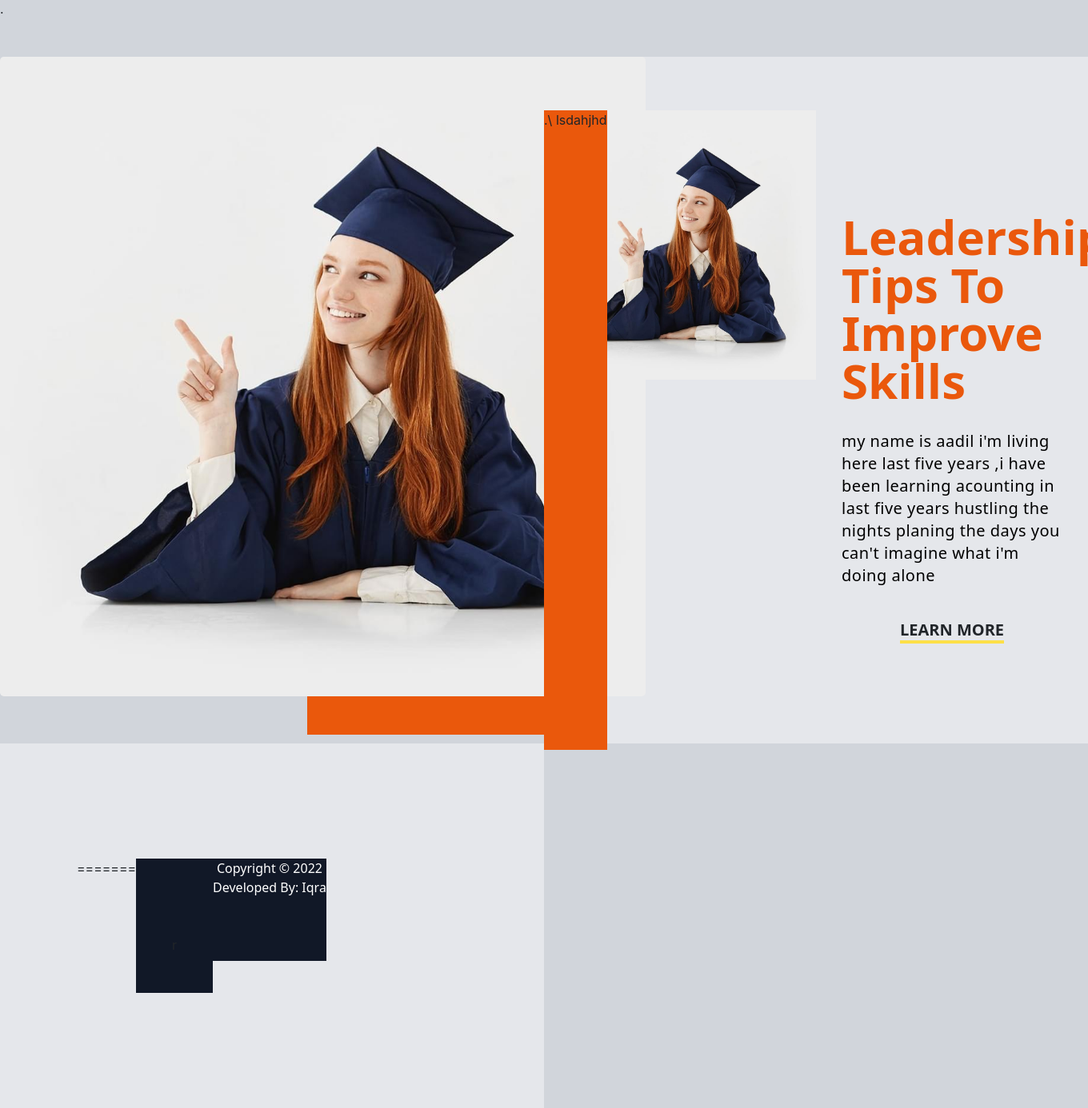
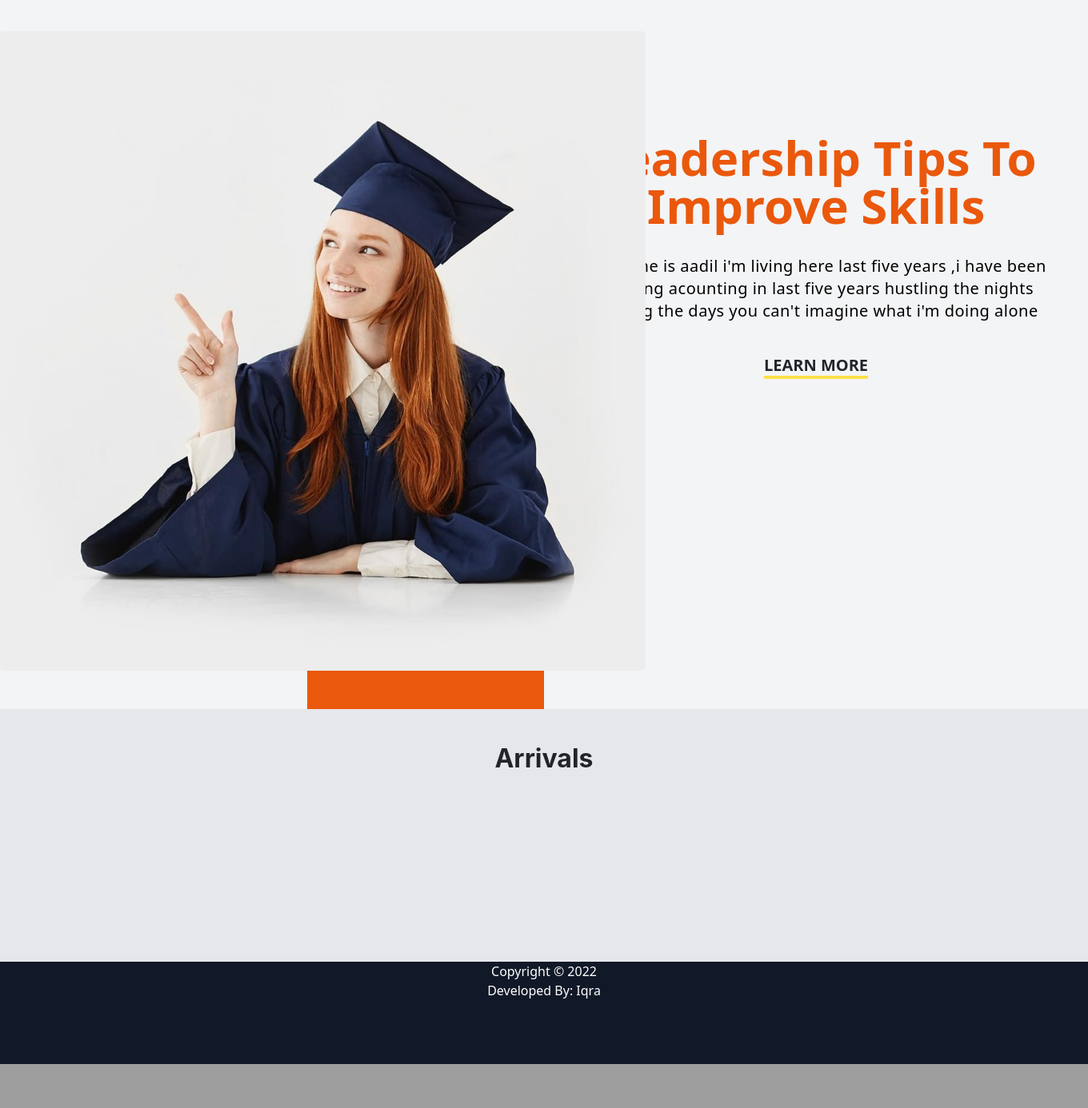
Before and after one commit to haamid10/bookshop, a PHP site: page /book_shop/ in a window 1360 px wide; the page is wider, and only the part inside the window is pictured. Shown: the part 1105-2491 px from the top of that part at 80% size. After the commit the page ends 2436 px from the top of that part, so only its background shows below. Run offline with PHP 8.4, Linux system fonts and the light colour scheme; tables that the repository leaves empty or names only in its code hold one stand-in row (values such as "Sample post"); some libraries are stand-ins or nearby versions.

Commit message:
overview

```diff
--- a/home.php
+++ b/home.php
@@ -31,7 +31,7 @@ from here.</p>
     }
 </style>
 
-<section class=" bg-gray-300">
+<section class=" bg-gray-100">
 
 .
 
@@ -45,25 +45,9 @@ from here.</p>
       <img class="w-auto h-screen rounded-lg" src="./admin/images/n2.jpg " alt="transform image">
     </div>
 
-
-<section class=" bg-gray-200 ">
-
-
-<h1>.</h1>
-
-<div  id="standout" class=" grid grid-cols-2 mt-12">
-
-
-    <div  class="order-first relative">
-      <img class="" src="./admin/images/n2.jpg " alt="transform image">
-    </div>
-    <div class="bg-orange-600 w-auto absolute h-screen mr-96 ">
-        .\
-        lsdahjhd
-    </div>
-    <div class="text-left py-32 px-8  text-center  ">
-      <h1 class="text-left text-6xl capitalize text-orange-600 font-sans font-bold mb-8">Leadership tips to improve skills</h1>
-      <p class="text-left text-lg font-sans text-black  tracking-wide mb-10 ">my name is aadil i'm living here last five years ,i have been learning acounting in last five years hustling the nights planing the days you can't imagine what i'm doing alone </p>
+     <div class=" py-32 px-8 text-center  ">
+      <h1 class=" text-6xl capitalize text-orange-600 font-sans font-bold mb-8">Leadership tips to improve skills</h1>
+      <p class=" text-lg font-sans text-black  tracking-wide mb-10 ">my name is aadil i'm living here last five years ,i have been learning acounting in last five years hustling the nights planing the days you can't imagine what i'm doing alone </p>
       <h3 class=" text-2xl  md:text-xl font-sans font-bold uppercase  border-b-4 border-yellow-300 inline ">learn more</h3>
     </div>
  </div>
@@ -71,13 +55,12 @@ from here.</p>
 </section>
 
 <section class="py-5 bg-gray-200">
+<h1 class=" text-center text-xl font-bold hover:text-orange-900 ">Arrivals</h1>
     <div class="flex flex-col justify-center m-12">
         <div class=" w-76 p-12  h-auto flex flex-row ">
-=======
-<section class="py-5 bg-gray-900">
-    <div class="container px-4 px-lg-5 mt-5">
-        <div class="row gx-4 gx-lg-5 row-cols-md-3 row-cols-xl-4 justify-content-center">
-r
+
+
+
             <?php
                 $products = $conn->query("SELECT * FROM `products` where status = 1 order by rand() limit 8 ");
                 while($row = $products->fetch_assoc()):
@@ -98,8 +81,9 @@ r
                         $inv[] = number_format($ir['price']);
                     }
             ?>
+
             <div class="  flex flex-col justify-between gap-12">
-                <h1>Arrivals</h1>
+
                 <div class="bg-white  w-72 p-2 rounded-md p-12 ml-6">
                     <!-- Product image-->
                     <div class="relative">
--- a/inc/footer.php
+++ b/inc/footer.php
@@ -62,9 +62,9 @@
   })
 </script>
 <!-- Footer-->
-<footer class="h-32 bg-gray-900">
+<footer class="h-32 bg-gray-900 pb-12 ">
 
-            <div class=" flex flex-col justify-center font-sans text-center">
+            <div class=" flex flex-col justify-center font-sans text-center ">
               <p class="text-white">Copyright &copy; <?php echo $_settings->info('short_name') ?> 2022</p>
               <p class="text-white">Developed By: <a href="https://www.facebook.com/maktabaddaiqra/">Iqra</a></p>
           </div>
--- a/inc/topBarNav.php
+++ b/inc/topBarNav.php
@@ -5,7 +5,7 @@
 
 
 
- <nav class="border-b md:flex md:items-center md:justify-between p-4 pb-0 shadow-lg md:pb-4 h-32 bg-blue-50">
+ <nav class="border-b md:flex md:items-center md:justify-between p-4 pb-0 shadow-lg md:pb-4 h-24 bg-blue-50">
 
 
 
```
